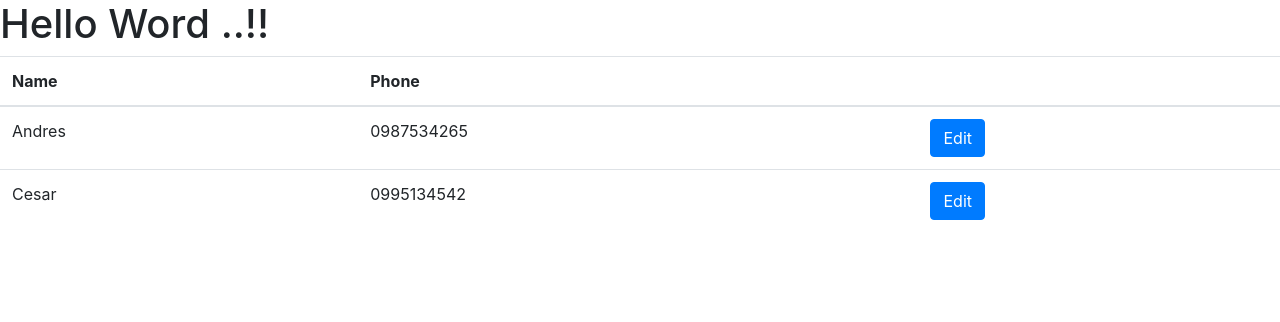
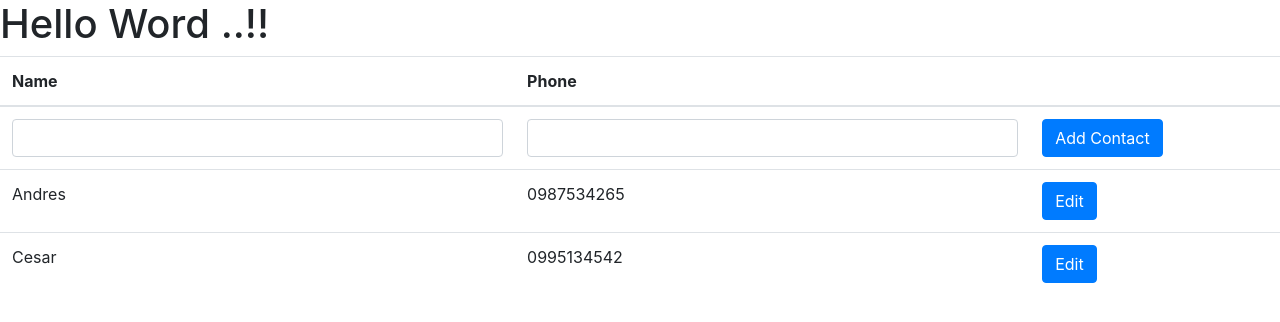
Before and after one commit to CAVA1611/contacts-frontend, a React (Create React App) app: page / in a window 1280 px wide. Shown: the top 322 px of the page. Built offline with nearby package versions, Linux system fonts and the light colour scheme.

Commit message:
Add new Contact

```diff
--- a/src/Contacts.js
+++ b/src/Contacts.js
@@ -1,32 +1,49 @@
 import React from 'react';
 import Contact from './Contact.js';
 import Alert from './Alert.js';
+import NewContact from './NewContact.js';
 
 class Contacts extends React.Component {
     constructor(props)  {
         super(props);
         this.state = {
-            selectedContact: null
+            errorInfo: null,
+            contacts: this.props.contacts
         }
         this.handleEdit = this.handleEdit.bind(this);
         this.handleCloseError = this.handleCloseError.bind(this);
+        this.addContact = this.addContact.bind(this);
     }
 
     handleEdit(contact) {
         this.setState({
-            selectedContact: contact.name
+            errorInfo: contact.name
         });
 
     }
     handleCloseError () {
         this.setState({
-            selectedContact: null
+            errorInfo: null
+        });
+    }
+
+    addContact(contact){
+        this.setState(prevState => {
+            const contacts = prevState.contacts;
+            if (! contacts.find(c => c.name == contact.name)) {
+                return ({
+                    contacts: [...prevState.contacts,contact]
+                });
+            }
+            return({
+                errorInfo: 'Contact already exists'
+            });
         });
     }
     render() {
         return(
             <div>
-                    <Alert message={this.state.selectedContact} onClose={this.handleCloseError}/>
+                    <Alert message={this.state.errorInfo} onClose={this.handleCloseError}/>
                 <table class="table">
                     <thead>
                         <tr>
@@ -35,7 +52,8 @@
                             <th>&nbsp;</th>
                         </tr>
                     </thead>
-                    {this.props.contacts.map((contact) =>
+                    <NewContact onAddContact={this.addContact}/>
+                    {this.state.contacts.map((contact) =>
                         <Contact contact = {contact} onEdit={this.handleEdit}/>
                     )}
                 </table>
--- /dev/null
+++ b/src/NewContact.js
@@ -0,0 +1,40 @@
+import React from 'react';
+
+
+class NewContact extends React.Component{
+    constructor(props){
+        super(props);
+        this.state = {name: '', phone: ''};
+        this.changeContact = this.changeContact.bind(this);
+        this.clickAdd = this.clickAdd.bind(this);
+    }
+    changeContact(event){
+        const name = event.target.name;
+        const value = event.target.value;
+        this.setState({
+            [name]: value
+        });
+
+    }
+
+    clickAdd() {
+        this.props.onAddContact(this.state);
+        this.setState({
+            name: '', phone: ''
+        });
+    }
+
+
+    render() {
+        return(
+           <tr>
+               <td><input className="form-control" name="name" value={this.state.name} onChange={this.changeContact}/></td>
+               <td><input className="form-control" name="phone" value={this.state.phone} onChange={this.changeContact}/></td>
+               <td><button className="btn btn-primary" onClick={this.clickAdd}>Add Contact</button></td>
+           </tr>
+        )
+    }
+}
+
+
+export default NewContact;
```
Also changed, not shown: 1 other file (tests, documents, lock files or other folders).
